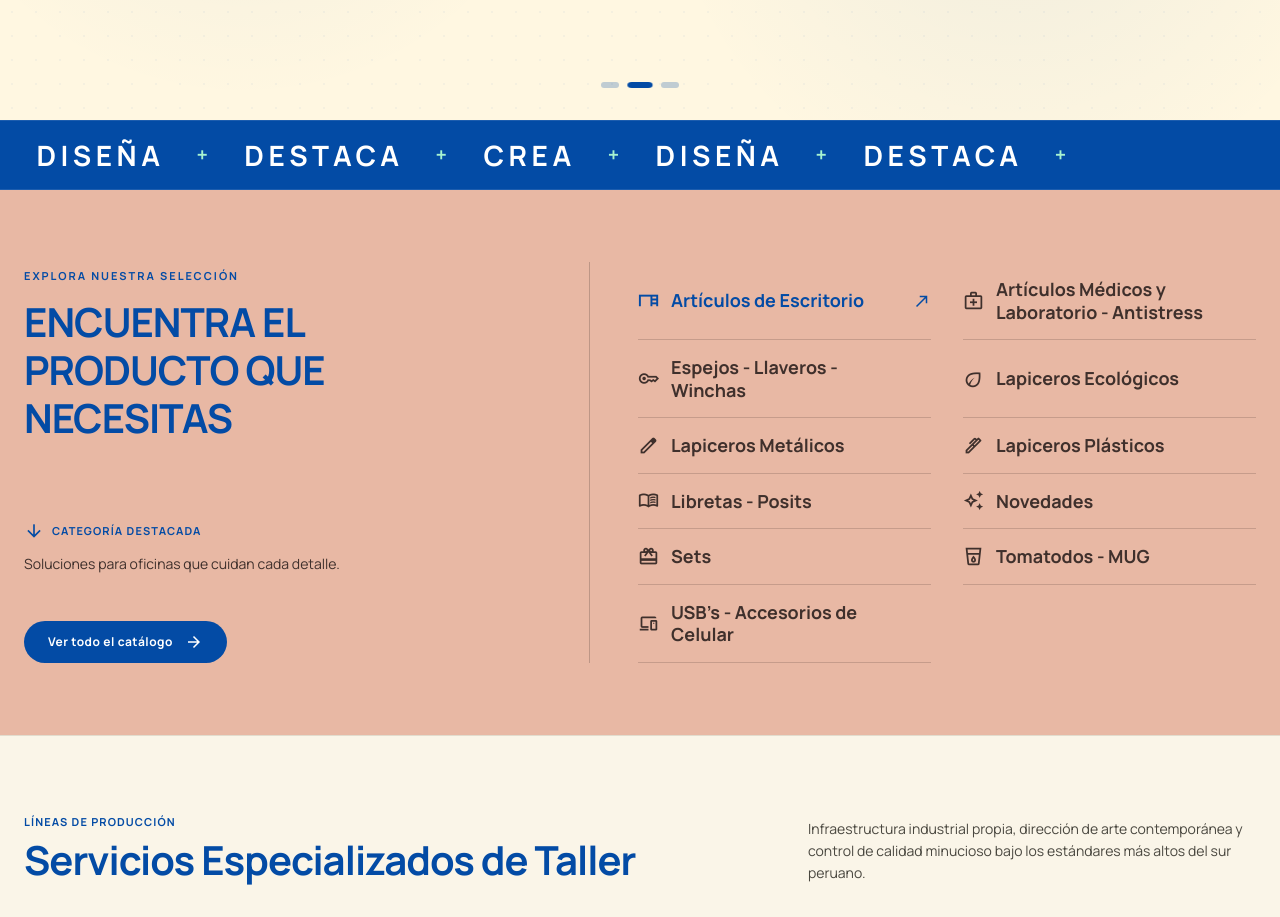
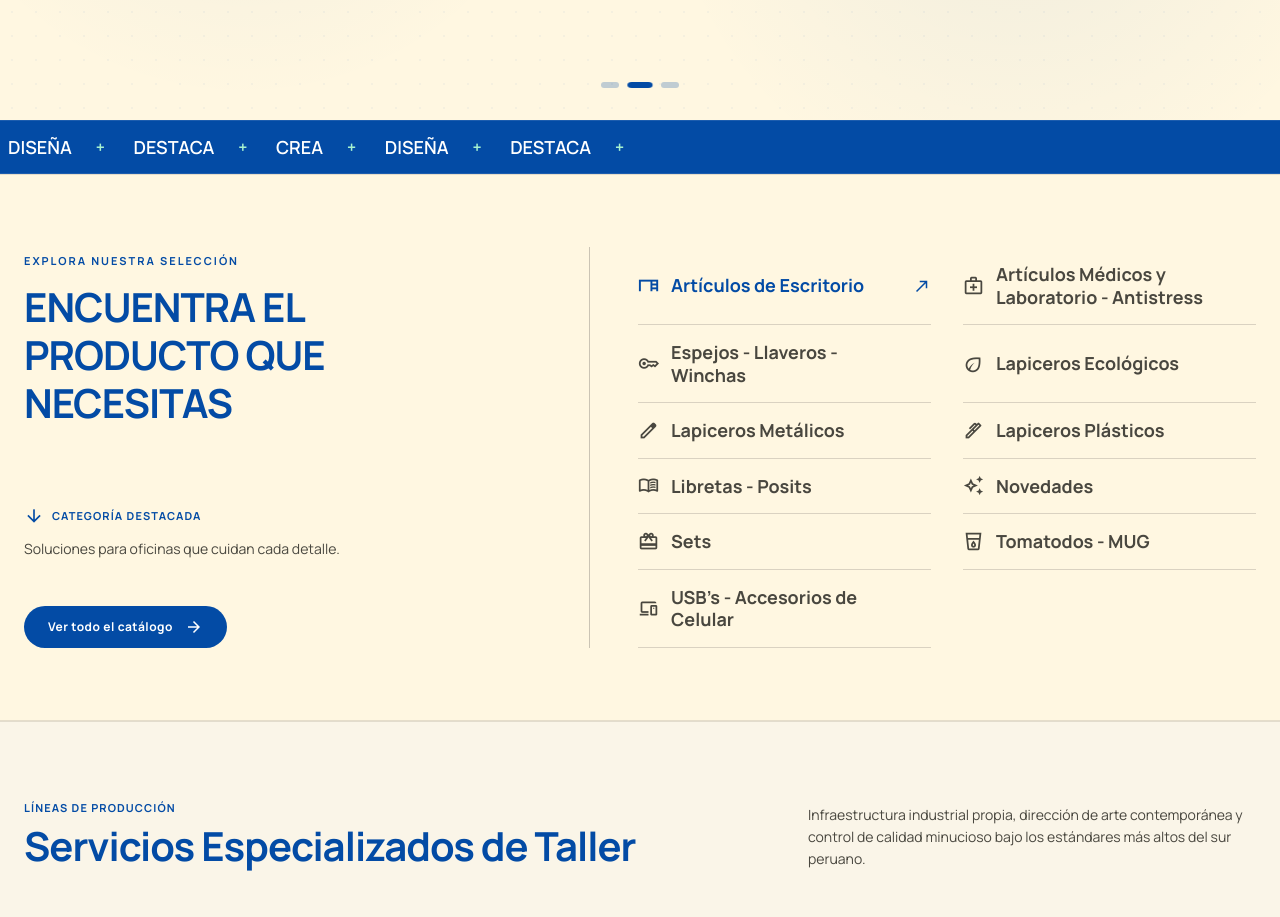
Before and after one commit to carlosalcocerp/nucleo-capital, a React (Vite) app: page / in a window 1280 px wide. Shown: the part 480-1397 px from the top of the page. Built offline with nearby package versions, Linux system fonts and the light colour scheme; no server answers.

Commit message:
refactor: adjust brand marquee animation duration and update spacing in Home component

```diff
--- a/src/index.css
+++ b/src/index.css
@@ -69,7 +69,7 @@
 }
 
 .brand-marquee {
-  animation: brand-marquee 22s linear infinite;
+  animation: brand-marquee 18s linear infinite;
 }
 
 @media (prefers-reduced-motion: reduce) {
--- a/src/pages/Home.tsx
+++ b/src/pages/Home.tsx
@@ -58,13 +58,13 @@ const Home = () => {
 
       {/* MENSAJE ROTATIVO */}
       <section className="w-full overflow-hidden bg-azul text-white border-y border-white/10" aria-label="Mensaje de marca">
-        <div className="brand-marquee flex w-max items-center whitespace-nowrap py-space-md">
+        <div className="brand-marquee flex w-max items-center whitespace-nowrap py-space-xs">
           {[0, 1].map((group) => (
             <div key={group} className="flex items-center">
               {['Crea', 'Diseña', 'Destaca'].map((word) => (
                 <span key={`${group}-${word}`} className="flex items-center font-headline-md text-headline-md uppercase tracking-[0.16em] font-bold">
-                  <span className="px-space-xl">{word}</span>
-                  <span className="text-tertiary-fixed text-[20px]">+</span>
+                  <span className="px-space-lg text-title-lg">{word}</span>
+                  <span className="text-tertiary-fixed text-[16px]">+</span>
                 </span>
               ))}
             </div>
@@ -73,7 +73,7 @@ const Home = () => {
       </section>
 
       {/* CATEGORIAS */}
-      <section className="w-full bg-[#e8b8a4] py-space-3xl overflow-hidden" id="categorias">
+      <section className="w-full bg-crema py-space-3xl overflow-hidden border-y border-outline-variant/50" id="categorias">
         <div className="max-w-[1280px] mx-auto px-gutter-mobile lg:px-gutter-desktop">
           <div className="grid grid-cols-1 lg:grid-cols-[0.85fr_1.15fr] gap-space-2xl lg:gap-space-3xl">
             <div className="flex flex-col justify-between gap-space-xl">
@@ -88,7 +88,7 @@ const Home = () => {
                   <span className="material-symbols-outlined text-[20px]">arrow_downward</span>
                   <span className="font-label-sm text-label-sm uppercase tracking-widest font-bold">Categoría destacada</span>
                 </div>
-                <p className="font-body-md text-body-md text-[#3f302c] min-h-[44px]">{categorias[activeCategory].detail}</p>
+                <p className="font-body-md text-body-md text-on-surface-variant min-h-[44px]">{categorias[activeCategory].detail}</p>
                 <Link to="/tienda" className="mt-space-lg inline-flex items-center gap-space-sm bg-azul text-white px-space-lg py-space-sm rounded-full font-label-md text-label-md font-bold hover:bg-azul-dark transition-all group">
                   Ver todo el catálogo
                   <span className="material-symbols-outlined text-[18px] group-hover:translate-x-1 transition-transform">arrow_forward</span>
@@ -96,7 +96,7 @@ const Home = () => {
               </div>
             </div>
 
-            <div className="lg:border-l lg:border-[#3f302c]/25 lg:pl-space-2xl">
+            <div className="lg:border-l lg:border-outline-variant lg:pl-space-2xl">
               <div className="grid grid-cols-1 sm:grid-cols-2 gap-x-space-xl">
                 {categorias.map((categoria, index) => (
                   <button
@@ -104,7 +104,7 @@ const Home = () => {
                     type="button"
                     onClick={() => setActiveCategory(index)}
                     onMouseEnter={() => setActiveCategory(index)}
-                    className={`group flex items-center gap-space-sm text-left py-space-md border-b border-[#3f302c]/20 transition-all ${activeCategory === index ? 'text-azul' : 'text-[#3f302c] hover:text-azul'}`}
+                    className={`group flex items-center gap-space-sm text-left py-space-md border-b border-outline-variant/70 transition-all ${activeCategory === index ? 'text-azul' : 'text-on-surface-variant hover:text-azul'}`}
                   >
                     <span className={`material-symbols-outlined text-[21px] transition-transform ${activeCategory === index ? 'scale-110' : 'group-hover:scale-110'}`}>{categoria.icon}</span>
                     <span className="font-title-lg text-title-lg font-bold leading-tight flex-1">{categoria.name}</span>
```
